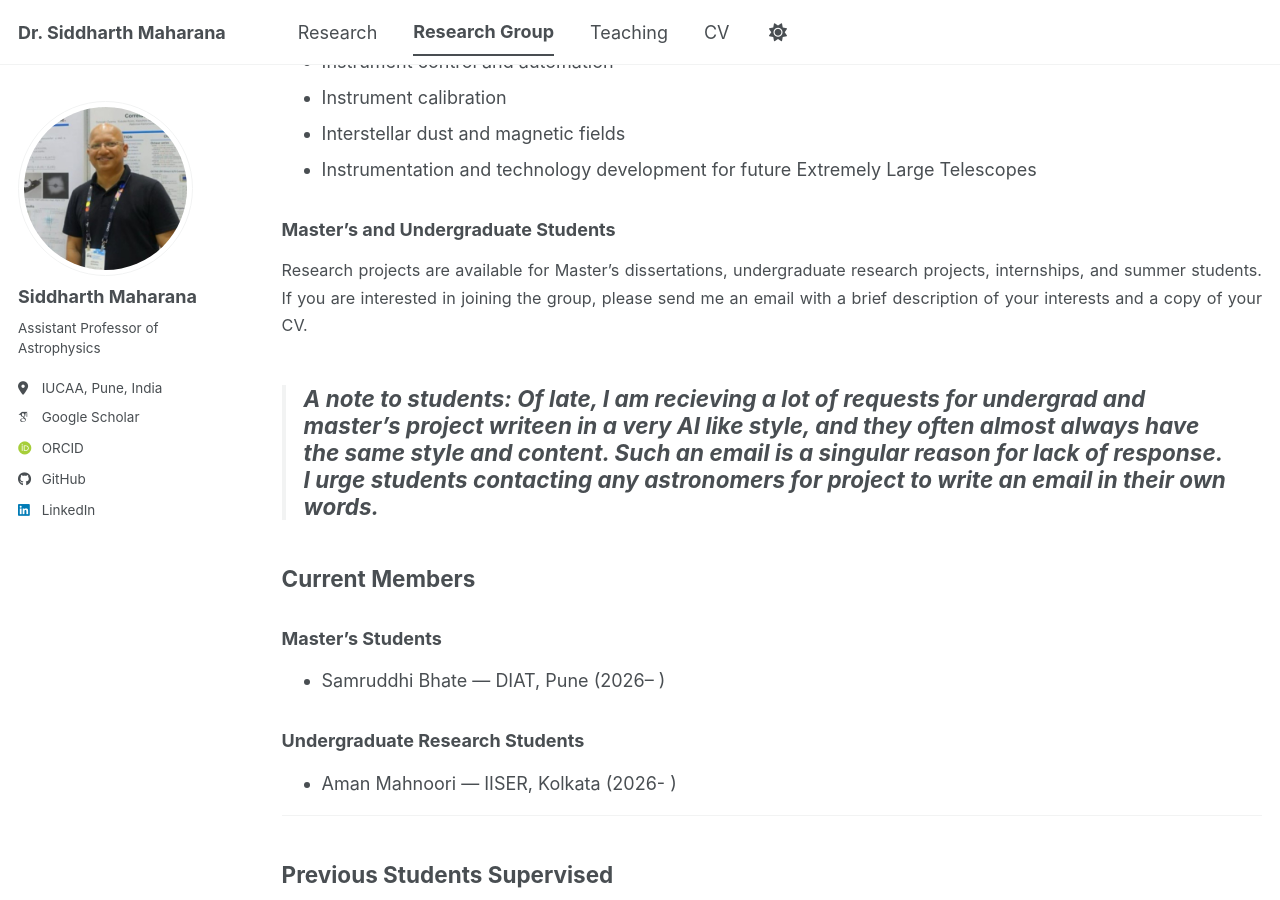
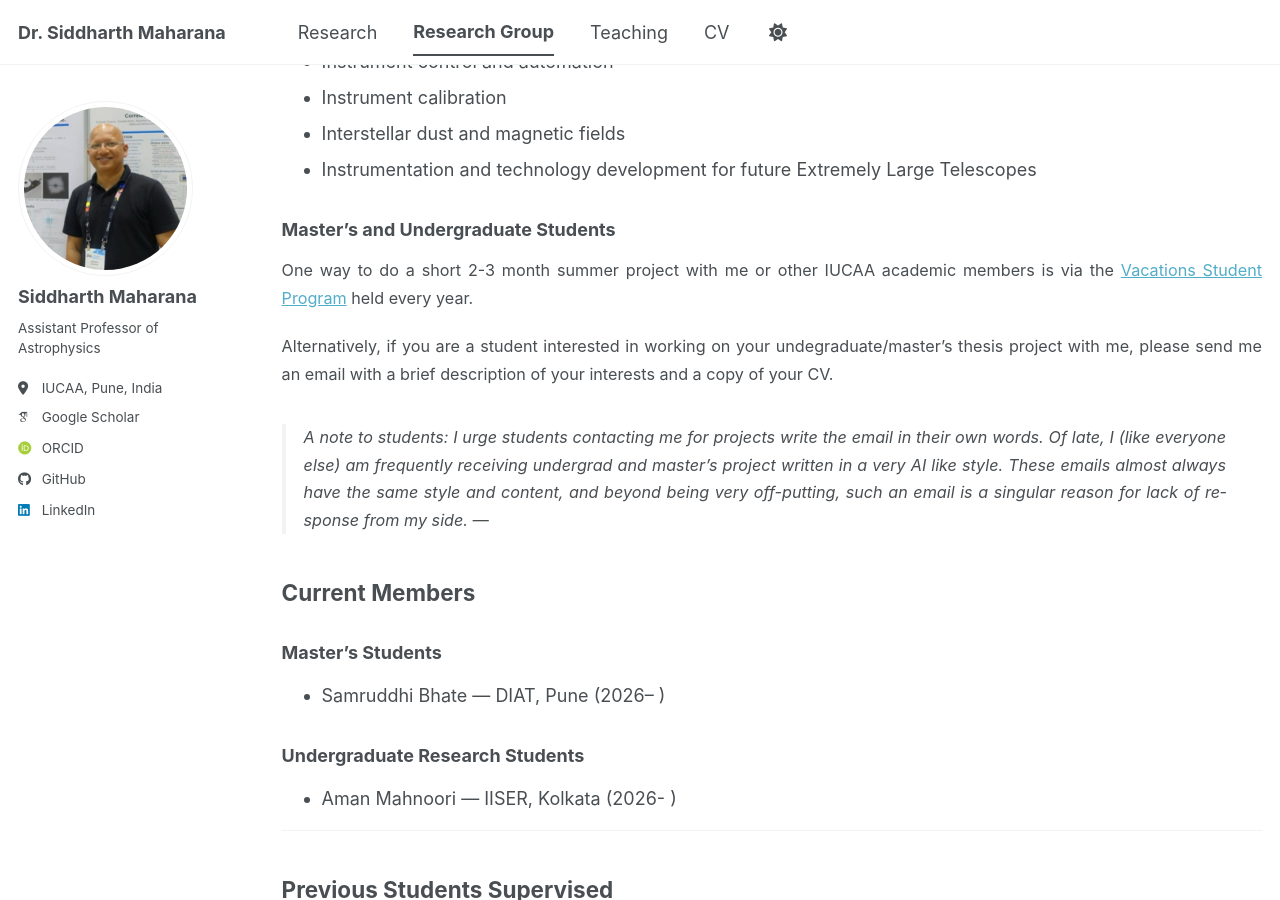
Before and after one commit to siddharth-maharana/siddharth-maharana.github.io, a Jekyll site: the page built from _pages/group.md, in a window 1280 px wide and 900 px high, scrolled down 454 px. Built offline with Jekyll 4.4.1, drawn with Linux system fonts in a browser that asks for light colours; some web fonts are replaced; a script bundle is joined from its source files by our own code; library files that are not in the unit come from our copies.

Commit message:
Update group.md

```diff
--- a/_pages/group.md
+++ b/_pages/group.md
@@ -45,10 +45,12 @@ Over the next few years, I am looking for prospective PhD students to work on re
 - Instrumentation and technology development for future Extremely Large Telescopes
 
 ### Master's and Undergraduate Students
+One way to do a short 2-3 month summer project with me or other IUCAA academic members is via the [Vacations Student Program](https://www.iucaa.in/en/education/summer-winter-programmes/vacation-students-programme) held every year.
 
-Research projects are available for Master's dissertations, undergraduate research projects, internships, and summer students. If you are interested in joining the group, please send me an email with a brief description of your interests and a copy of your CV.
+Alternatively, if you are a student interested in working on your undegraduate/master's thesis project with me, please send me an email with a brief description of your interests and a copy of your CV.
 
-> **A note to students**: Of late, I am recieving a lot of requests for undergrad and master's project writeen in a very AI like style, and they often almost always have the same style and content. Such an email is a singular reason for lack of response. I urge students contacting any astronomers for project to write an email in their own words.
+> A note to students: I urge students contacting me for projects write the email in their own words.
+> Of late, I (like everyone else) am frequently receiving undergrad and master's project written in a very AI like style. These emails almost always have the same style and content, and beyond being very off-putting, such an email is a singular reason for lack of response from my side.
 ---
 
 ## Current Members
```
